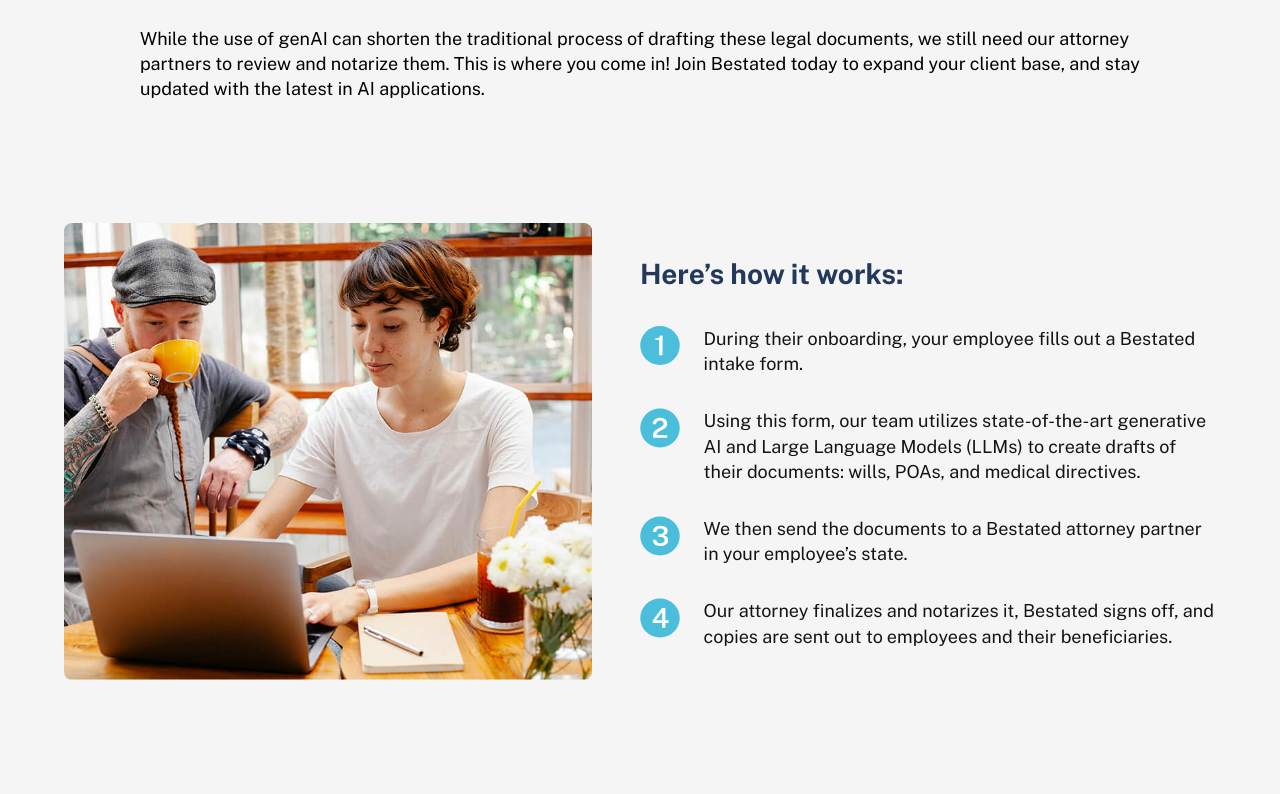
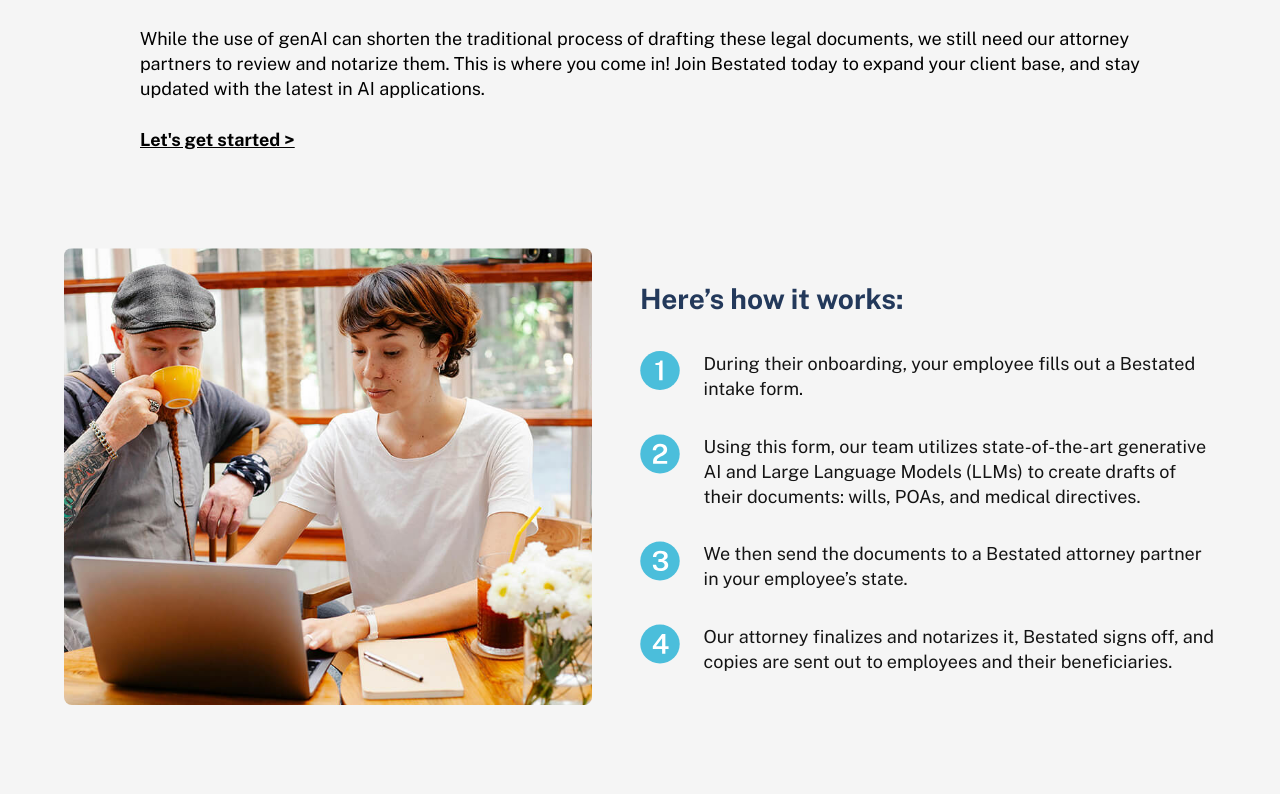
Before and after one commit to chenathy/bestated-ai, a React app: page /professional-attorneys in a window 1280 px wide. Shown: the part 1026-1820 px from the top of the page. Built offline with nearby package versions, Linux system fonts and the light colour scheme.

Commit message:
adding the let's get started back to attorney page

```diff
--- a/src/pages/Attorneys/Attorneys.css
+++ b/src/pages/Attorneys/Attorneys.css
@@ -24,6 +24,10 @@
         line-height: 33.6px;
     }
 
+    .attorneys .how .intro p span {
+        font-weight: 600;
+    };
+
 
     .attorneys .info {
         min-height: 510px;
--- a/src/pages/Attorneys/index.js
+++ b/src/pages/Attorneys/index.js
@@ -37,6 +37,7 @@ const ForAttorneys = () => {
                     While the use of genAI can shorten the traditional process of drafting these legal documents, we still need our attorney partners to review and notarize them.
                     This is where you come in! Join Bestated today to expand your client base, and stay updated with the latest in AI applications.`
                 }
+                introLinkText={`Let's get started >`}
                 howLogo={AttorneysHow}
                 secondaryTitle='Here’s how it works:'
                 step1Html={<p>During their onboarding, your employee fills out a Bestated intake form.</p>}
@@ -47,6 +48,8 @@ const ForAttorneys = () => {
                        and copies are sent out to employees and their beneficiaries.</p>}
 
             />
+
+            {isDesktop ? <></> : <hr/>}
 
             {/* Info Boxes */}
             <InfoBoxes
@@ -68,8 +71,6 @@ const ForAttorneys = () => {
                 contact={false}
             />
 
-            {isDesktop ? <></> : <hr/>}
-
             {/* CTA  */}
             <CTA
                 h1Message={<h1>Ready to join Bestated<br/>and expand your business?</h1> }
--- a/src/pages/Employers/Employers.css
+++ b/src/pages/Employers/Employers.css
@@ -7,7 +7,7 @@
 
     .employers hr {
         width: 1200px;
-        border: 2px solid var(--blue);
+        border: 1.5px solid var(--blue);
     }
 
     .employers h2 {
--- a/src/pages/Home/Home.css
+++ b/src/pages/Home/Home.css
@@ -8,7 +8,7 @@
 
     .home hr {
         width: 1200px;
-        border: 2px solid var(--blue);
+        border: 1.5px solid var(--blue);
     }
 
     .numbers {
```
